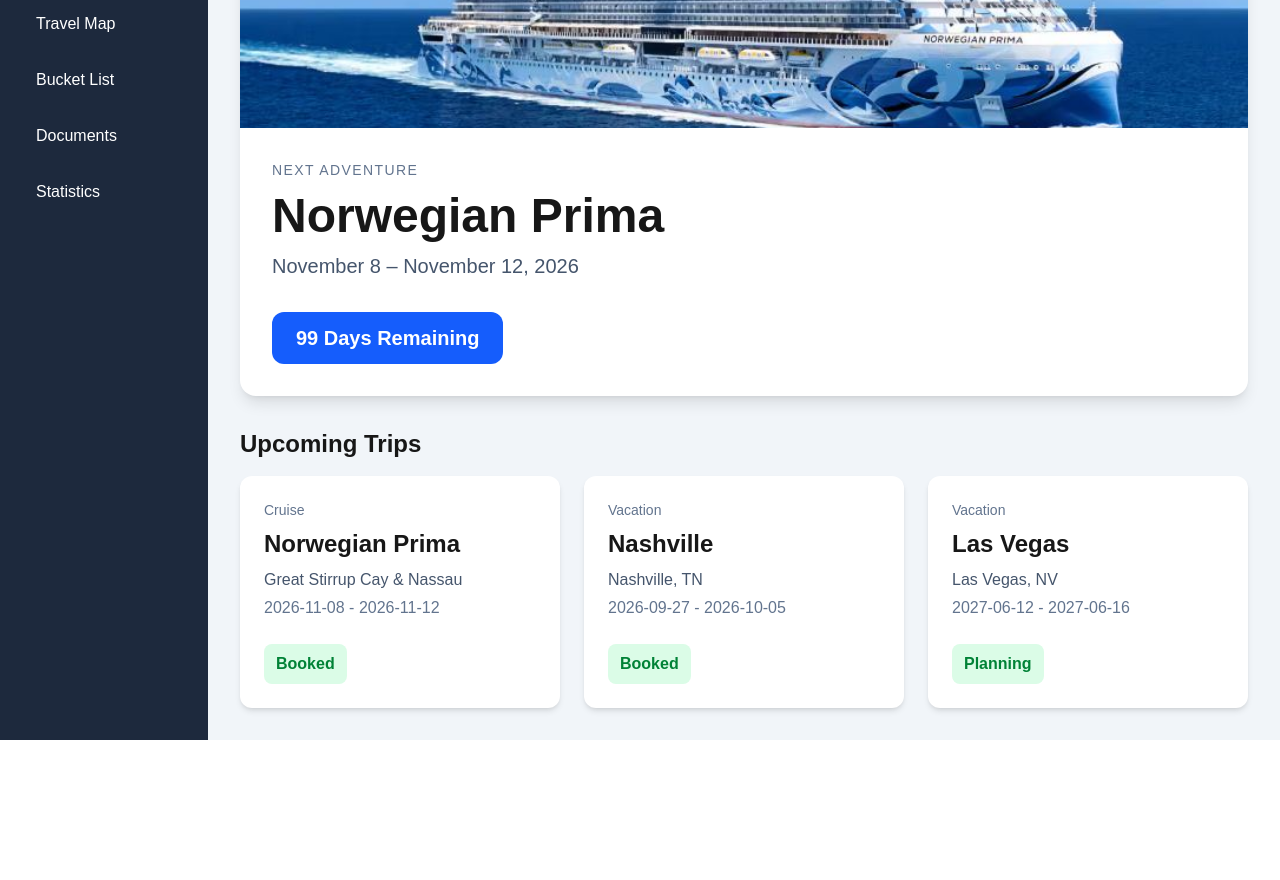
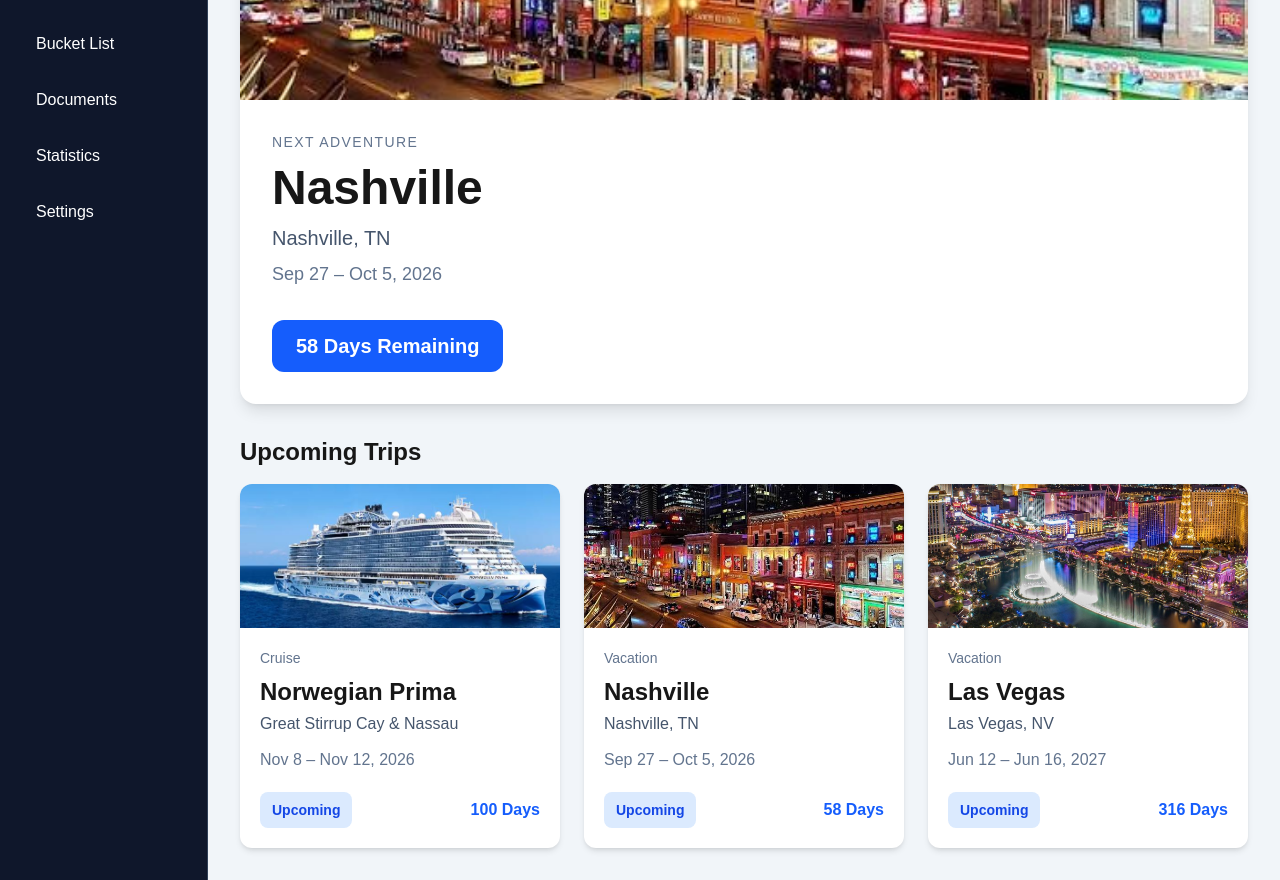
Before and after one commit to jpro71/Upcoming-Travel, a Next.js app: page / in a window 1280 px wide. Shown: the part 300-1180 px from the top of the page. Before the commit the page ends 1040 px from the top, so only its background shows below. Built offline with nearby package versions, Linux system fonts and the light colour scheme.

Commit message:
Version 0.0.3 - Dashboard Foundation

```diff
--- a/app/layout.tsx
+++ b/app/layout.tsx
@@ -1,20 +1,9 @@
 import type { Metadata } from "next";
-import { Geist, Geist_Mono } from "next/font/google";
 import "./globals.css";
 
-const geistSans = Geist({
-  variable: "--font-geist-sans",
-  subsets: ["latin"],
-});
-
-const geistMono = Geist_Mono({
-  variable: "--font-geist-mono",
-  subsets: ["latin"],
-});
-
 export const metadata: Metadata = {
-  title: "Create Next App",
-  description: "Generated by create next app",
+  title: "Upcoming Travel",
+  description: "Shared Family Travel Dashboard",
 };
 
 export default function RootLayout({
@@ -23,11 +12,8 @@
   children: React.ReactNode;
 }>) {
   return (
-    <html
-      lang="en"
-      className={`${geistSans.variable} ${geistMono.variable} h-full antialiased`}
-    >
-      <body className="min-h-full flex flex-col">{children}</body>
+    <html lang="en">
+      <body>{children}</body>
     </html>
   );
 }
--- a/components/Header.tsx
+++ b/components/Header.tsx
@@ -1,17 +1,23 @@
 export default function Header() {
   return (
     <header className="bg-slate-900 text-white shadow-lg">
-      <div className="max-w-7xl mx-auto flex items-center justify-between px-8 py-6">
+      <div className="mx-auto flex h-20 max-w-7xl items-center justify-between px-8">
         <div>
           <h1 className="text-3xl font-bold">Upcoming Travel</h1>
-          <p className="text-slate-300">
-            Shared family travel dashboard
+          <p className="text-sm text-slate-300">
+            Shared Family Travel Dashboard
           </p>
         </div>
 
-        <button className="rounded-lg bg-blue-600 px-5 py-2 font-semibold hover:bg-blue-700 transition">
-          + Add Trip
-        </button>
+        <div className="flex items-center gap-3">
+          <button className="rounded-lg bg-slate-700 px-4 py-2 hover:bg-slate-600">
+            Search
+          </button>
+
+          <button className="rounded-lg bg-blue-600 px-5 py-2 font-semibold hover:bg-blue-700">
+            + Add Trip
+          </button>
+        </div>
       </div>
     </header>
   );
--- a/components/HeroCard.tsx
+++ b/components/HeroCard.tsx
@@ -1,9 +1,20 @@
+import { trips } from "@/data/trips";
+import { formatDateRange, daysUntil } from "@/lib/dateUtils";
+
 export default function HeroCard() {
+  const sortedTrips = [...trips].sort(
+    (a, b) =>
+      new Date(a.startDate).getTime() - new Date(b.startDate).getTime()
+  );
+
+  const trip = sortedTrips[0];
+  const countdown = daysUntil(trip.startDate);
+
   return (
     <div className="overflow-hidden rounded-2xl bg-white shadow-lg">
       <img
-        src="/images/norwegian-prima.jpg"
-        alt="Norwegian Prima"
+        src={trip.image || "/images/norwegian-prima.jpg"}
+        alt={trip.title}
         className="h-72 w-full object-cover"
       />
 
@@ -13,15 +24,19 @@
         </div>
 
         <h2 className="mt-3 text-5xl font-bold">
-          Norwegian Prima
+          {trip.title}
         </h2>
 
         <p className="mt-3 text-xl text-slate-600">
-          November 8 – November 12, 2026
+          {trip.destination}
+        </p>
+
+        <p className="mt-2 text-lg text-slate-500">
+          {formatDateRange(trip.startDate, trip.endDate)}
         </p>
 
         <div className="mt-8 inline-flex rounded-xl bg-blue-600 px-6 py-3 text-white text-xl font-semibold">
-          99 Days Remaining
+          {countdown} Days Remaining
         </div>
       </div>
     </div>
--- a/components/Sidebar.tsx
+++ b/components/Sidebar.tsx
@@ -1,33 +1,28 @@
 export default function Sidebar() {
+  const menuItems = [
+    "Dashboard",
+    "Trips",
+    "Travel Map",
+    "Bucket List",
+    "Documents",
+    "Statistics",
+    "Settings",
+  ];
+
   return (
-    <aside className="w-52 bg-slate-800 text-white min-h-screen">
+    <aside className="w-52 min-h-screen border-r border-slate-700 bg-slate-900 text-white">
       <div className="p-5">
-        <h2 className="mb-8 text-lg font-bold">Navigation</h2>
+        <h2 className="mb-6 text-lg font-bold">Navigation</h2>
 
         <nav className="space-y-2">
-          <button className="w-full rounded-lg px-4 py-3 text-left hover:bg-slate-700">
-            Dashboard
-          </button>
-
-          <button className="w-full rounded-lg px-4 py-3 text-left hover:bg-slate-700">
-            Trips
-          </button>
-
-          <button className="w-full rounded-lg px-4 py-3 text-left hover:bg-slate-700">
-            Travel Map
-          </button>
-
-          <button className="w-full rounded-lg px-4 py-3 text-left hover:bg-slate-700">
-            Bucket List
-          </button>
-
-          <button className="w-full rounded-lg px-4 py-3 text-left hover:bg-slate-700">
-            Documents
-          </button>
-
-          <button className="w-full rounded-lg px-4 py-3 text-left hover:bg-slate-700">
-            Statistics
-          </button>
+          {menuItems.map((item) => (
+            <button
+              key={item}
+              className="w-full rounded-lg px-4 py-3 text-left transition hover:bg-slate-800"
+            >
+              {item}
+            </button>
+          ))}
         </nav>
       </div>
     </aside>
--- a/components/TripCard.tsx
+++ b/components/TripCard.tsx
@@ -1,34 +1,54 @@
+import { formatDateRange, daysUntil, tripStatus } from "@/lib/dateUtils";
+
 type Trip = {
   title: string;
   type: string;
   destination: string;
   startDate: string;
   endDate: string;
-  status: string;
+  image?: string;
 };
 
 export default function TripCard({ trip }: { trip: Trip }) {
+  const countdown = daysUntil(trip.startDate);
+  const status = tripStatus(trip.startDate, trip.endDate);
+
+  const statusStyle =
+    status === "Upcoming"
+      ? "bg-blue-100 text-blue-700"
+      : status === "Traveling"
+      ? "bg-green-100 text-green-700"
+      : "bg-slate-200 text-slate-700";
+
   return (
-    <div className="rounded-xl bg-white shadow-md p-6 hover:shadow-lg transition">
-      <div className="text-sm text-slate-500">
-        {trip.type}
-      </div>
+    <button className="overflow-hidden rounded-xl bg-white text-left shadow-md transition duration-200 hover:-translate-y-1 hover:shadow-xl">
+      <img
+        src={trip.image || "/images/norwegian-prima.jpg"}
+        alt={trip.title}
+        className="h-36 w-full object-cover"
+      />
 
-      <h3 className="mt-2 text-2xl font-bold">
-        {trip.title}
-      </h3>
+      <div className="p-5">
+        <div className="text-sm text-slate-500">{trip.type}</div>
 
-      <p className="mt-2 text-slate-600">
-        {trip.destination}
+        <h3 className="mt-2 text-2xl font-bold">{trip.title}</h3>
+
+        <p className="mt-1 text-slate-600">{trip.destination}</p>
+
+        <p className="mt-3 text-slate-500">
+          {formatDateRange(trip.startDate, trip.endDate)}
         </p>
 
-      <p className="mt-1 text-slate-500">
-        {trip.startDate} - {trip.endDate}
-      </p>
+        <div className="mt-5 flex items-center justify-between">
+          <span className={`rounded-lg px-3 py-2 text-sm font-semibold ${statusStyle}`}>
+            {status}
+          </span>
 
-      <div className="mt-6 inline-block rounded-lg bg-green-100 px-3 py-2 font-semibold text-green-700">
-        {trip.status}
+          <span className="font-bold text-blue-600">
+            {countdown} Days
+          </span>
         </div>
       </div>
+    </button>
   );
 }
--- a/data/trips.ts
+++ b/data/trips.ts
@@ -6,10 +6,16 @@
     destination: "Great Stirrup Cay & Nassau",
     startDate: "2026-11-08",
     endDate: "2026-11-12",
-    status: "Booked",
     image: "/images/norwegian-prima.jpg",
     airline: "",
+    flightNumber: "",
     hotel: "",
+    cruiseLine: "Norwegian Cruise Line",
+    ship: "Norwegian Prima",
+    room: "12742",
+    bookingNumber: "",
+    travelers: ["Jim", "Denise"],
+    color: "#2563eb",
     notes: "",
   },
   {
@@ -19,13 +25,18 @@
     destination: "Nashville, TN",
     startDate: "2026-09-27",
     endDate: "2026-10-05",
-    status: "Booked",
-    image: "",
+    image: "/images/nashville.jpg",
     airline: "Southwest",
+    flightNumber: "",
     hotel: "",
+    cruiseLine: "",
+    ship: "",
+    room: "",
+    bookingNumber: "",
+    travelers: ["Jim", "Denise"],
+    color: "#16a34a",
     notes: "",
   },
-  ,
   {
     id: 3,
     title: "Las Vegas",
@@ -33,10 +44,16 @@
     destination: "Las Vegas, NV",
     startDate: "2027-06-12",
     endDate: "2027-06-16",
-    status: "Planning",
-    image: "",
+    image: "/images/las-vegas.jpg",
     airline: "Southwest",
+    flightNumber: "",
     hotel: "Aria",
+    cruiseLine: "",
+    ship: "",
+    room: "",
+    bookingNumber: "",
+    travelers: ["Jim", "Denise"],
+    color: "#dc2626",
     notes: "",
-  }
+  },
 ];
--- /dev/null
+++ b/lib/dateUtils.ts
@@ -0,0 +1,46 @@
+export function formatDateRange(startDate: string, endDate: string) {
+  const start = new Date(startDate);
+  const end = new Date(endDate);
+
+  const options: Intl.DateTimeFormatOptions = {
+    month: "short",
+    day: "numeric",
+  };
+
+  const startText = start.toLocaleDateString("en-US", options);
+  const endText = end.toLocaleDateString("en-US", options);
+
+  if (start.getFullYear() === end.getFullYear()) {
+    return `${startText} – ${endText}, ${end.getFullYear()}`;
+  }
+
+  return `${startText}, ${start.getFullYear()} – ${endText}, ${end.getFullYear()}`;
+}
+
+export function daysUntil(date: string) {
+  const today = new Date();
+  today.setHours(0, 0, 0, 0);
+
+  const target = new Date(date);
+  target.setHours(0, 0, 0, 0);
+
+  return Math.ceil(
+    (target.getTime() - today.getTime()) / (1000 * 60 * 60 * 24)
+  );
+}
+
+export function tripStatus(startDate: string, endDate: string) {
+  const today = new Date();
+  today.setHours(0, 0, 0, 0);
+
+  const start = new Date(startDate);
+  start.setHours(0, 0, 0, 0);
+
+  const end = new Date(endDate);
+  end.setHours(0, 0, 0, 0);
+
+  if (today < start) return "Upcoming";
+  if (today > end) return "Completed";
+
+  return "Traveling";
+}
```
Also changed, not shown: public/images/Nashville.jpg (added), public/images/las-vegas.jpg (added). Lines whose indentation alone changed are shown as unchanged.
